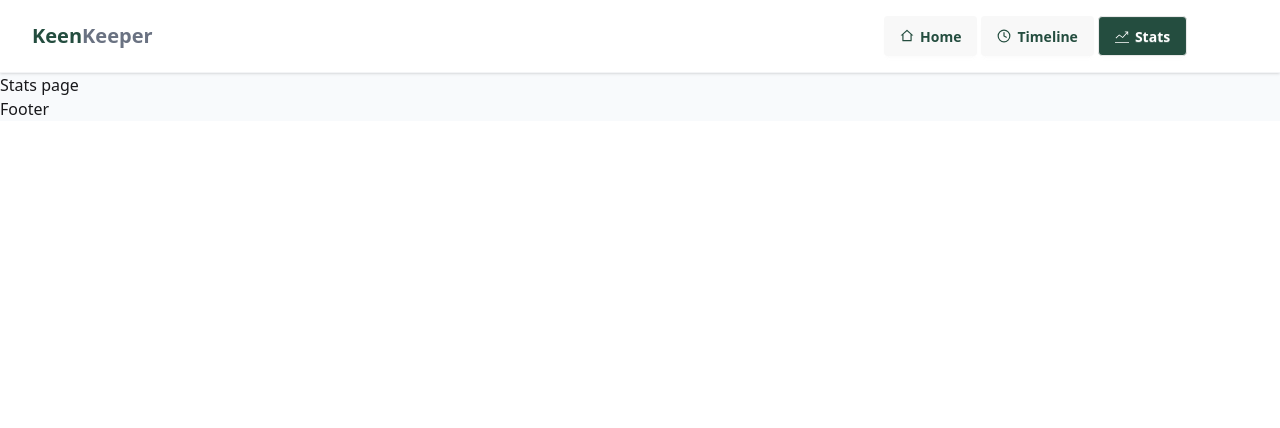
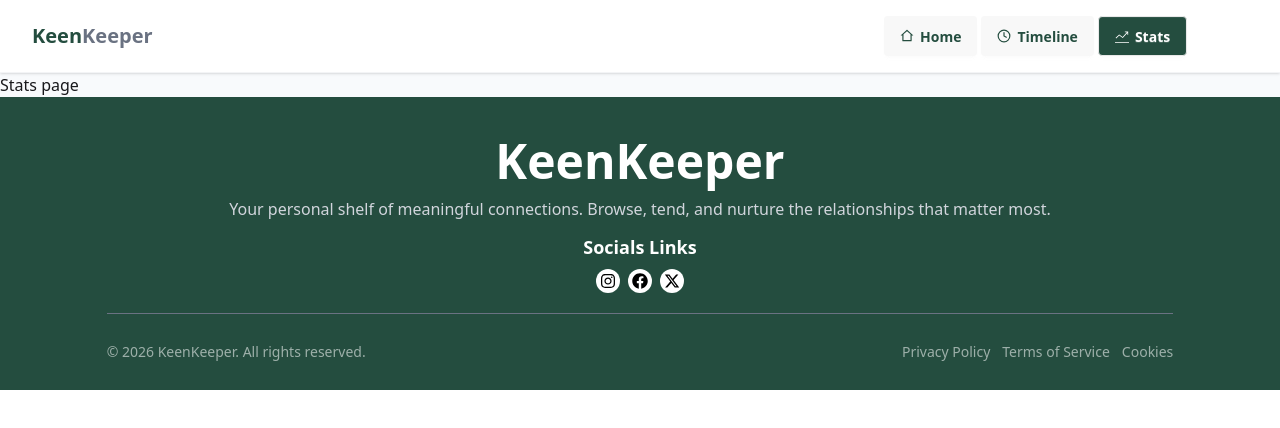
Before and after one commit to ashik-creates/B13-A07, a Next.js app: page /stats in a window 1280 px wide. Shown: the top 428 px of the page. Built offline with nearby package versions, Linux system fonts and the light colour scheme.

Commit message:
added footer section

```diff
--- a/src/components/homepage/AllFriends.jsx
+++ b/src/components/homepage/AllFriends.jsx
@@ -4,7 +4,7 @@
 const AllFriends = async () => {
   const friends = await getFriends();
   return (
-    <div className="max-w-325  w-[95%] sm:w-10/12 mx-auto mt-10">
+    <div className="max-w-325  w-[95%] sm:w-10/12 mx-auto mt-10 mb-5">
       <h2 className="text-[#1F2937] font-semibold text-2xl">Your Friends</h2>
       <div className="grid sm:grid-cols-2 md:grid-cols-3 lg:grid-cols-4 gap-5">
         {friends.map(friend => <FriendsCard key={friend.id} friend={friend}></FriendsCard> )}
--- a/src/components/shared/Footer/Footer.jsx
+++ b/src/components/shared/Footer/Footer.jsx
@@ -1,10 +1,49 @@
+import { FaFacebook, FaInstagram } from "react-icons/fa";
+import { FaXTwitter } from "react-icons/fa6";
 
 const Footer = () => {
-    return (
-        <div>
-            Footer
+  return (
+    <footer className="bg-[#244D3F] pt-10">
+      <div className="max-w-325  w-[95%] sm:w-10/12 mx-auto">
+        <div className="flex justify-center items-center text-center flex-col text-white gap-3">
+          <h2 className="text-3xl sm:text-5xl font-bold">KeenKeeper</h2>
+          <p className="text-gray-300">
+            Your personal shelf of meaningful connections. Browse, tend, and
+            nurture the relationships that matter most.
+          </p>
+
+          <div className="mx-auto space-y-2">
+            <p className="font-semibold text-lg">Socials Links</p>
+            <div className="flex items-center justify-center gap-2 text-black">
+              <div className="w-6 h-6 rounded-full bg-white flex justify-center items-center">
+                <FaInstagram></FaInstagram>
+              </div>
+              <div className="w-6 h-6 rounded-full bg-white flex justify-center items-center">
+                <FaFacebook></FaFacebook>
+              </div>
+              <div className="w-6 h-6 rounded-full bg-white flex justify-center items-center">
+                <FaXTwitter></FaXTwitter>
+              </div>
+            </div>
+          </div>
         </div>
-    );
+         <div className="mt-5 py-7 flex justify-center flex-wrap gap-5 sm:justify-between items-center text-white/55 border-t border-gray-500 text-sm">
+            <p className="text-center sm:text-start">© 2026 KeenKeeper. All rights reserved.</p>
+            <div className="flex flex-wrap justify-center items-center gap-3">
+                <p>
+                    Privacy Policy
+                </p>
+                <p>
+                      Terms of Service
+                </p>
+                <p>
+                     Cookies
+                </p>
+            </div>
+        </div>
+      </div>
+    </footer>
+  );
 };
 
 export default Footer;
--- a/src/components/ui/FriendsCard.jsx
+++ b/src/components/ui/FriendsCard.jsx
@@ -14,7 +14,7 @@
                     {friend.days_since_contact}d ago
                 </p>
                 <div className="flex justify-center items-center gap-2 flex-wrap">
-                    {friend.tags.map((item, ind)=> <span className="badge text-green-500 bg-green-100 rounded-3xl font-medium" key={ind}>{item.toUpperCase()}</span>)}
+                    {friend.tags.map((item, ind)=> <span className="badge text-green-500 text-xs bg-green-100 rounded-3xl font-medium" key={ind}>{item.toUpperCase()}</span>)}
                 </div>
                 <span className={`capitalize ${friend.status === "overdue" ? "badge text-white bg-red-600 rounded-3xl" : friend.status === "almost due"? "badge text-white bg-yellow-600 rounded-3xl": "badge text-white bg-green-600 rounded-3xl" }`}>
                     {friend.status}
--- a/src/utils/getFriends.jsx
+++ b/src/utils/getFriends.jsx
@@ -1,6 +1,9 @@
 
 const getFriends = async() => {
-    const res = await fetch("http://localhost:3000/friends.json" || "https://b13-a07.vercel.app/friends.json");
+    // for development
+    // const res = await fetch("http://localhost:3000/friends.json");
+    // for production
+    const res = await fetch("https://b13-a07.vercel.app/friends.json");
     const data = await res.json();
 
     return data;
```
